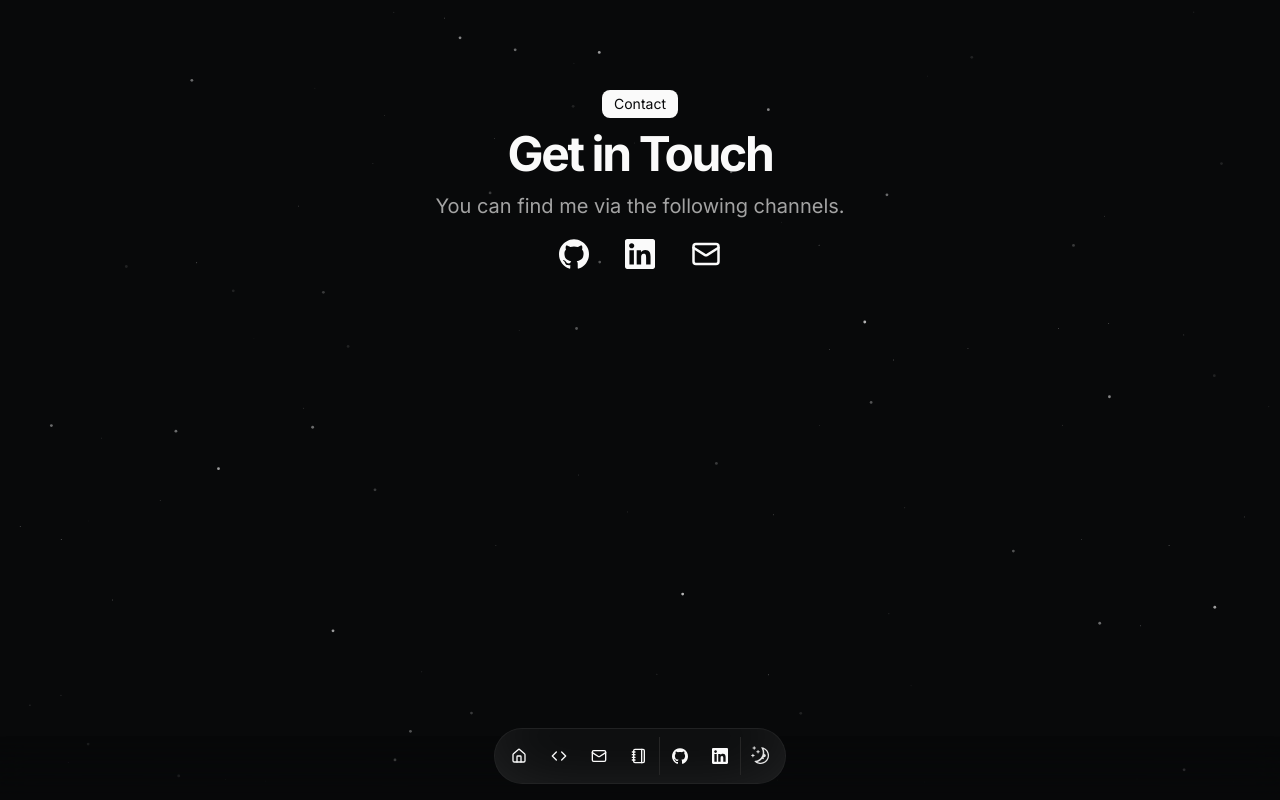
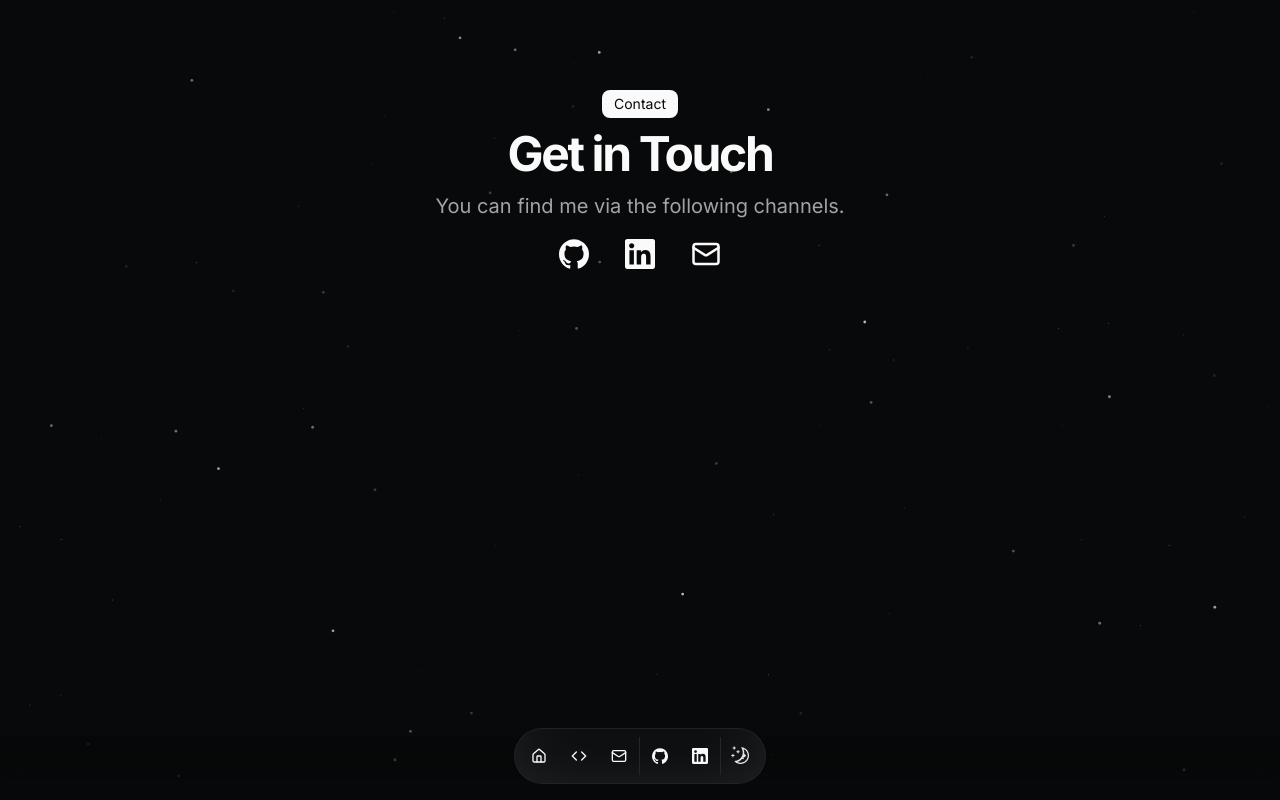
Before and after one commit to yunuseyvz/portfolio, a Next.js app: page /contact in a window 1280 px wide. Built offline with nearby package versions, Linux system fonts and the light colour scheme.

Commit message:
remove blog for now

```diff
--- a/src/app/layout.tsx
+++ b/src/app/layout.tsx
@@ -66,9 +66,6 @@ export default function RootLayout({
           fontSans.variable
         )}
       >
-        <Analytics />
-        <SpeedInsights />
-
         <ThemeProvider attribute="class" defaultTheme="dark">
           <div className="particles-container">
             <Particles />
--- a/src/data/resume.tsx
+++ b/src/data/resume.tsx
@@ -29,7 +29,6 @@ export const DATA = {
     { href: "/", icon: HomeIcon, label: "Home" },
     { href: "/projects", icon: CodeIcon, label: "Projects" },
     { href: "/contact", icon: MailIcon, label: "Contact" },
-    { href: "/blog", icon: NotebookIcon, label: "Blog" },
   ],
   contact: {
     email: "yunus@yuemya.de",
```
